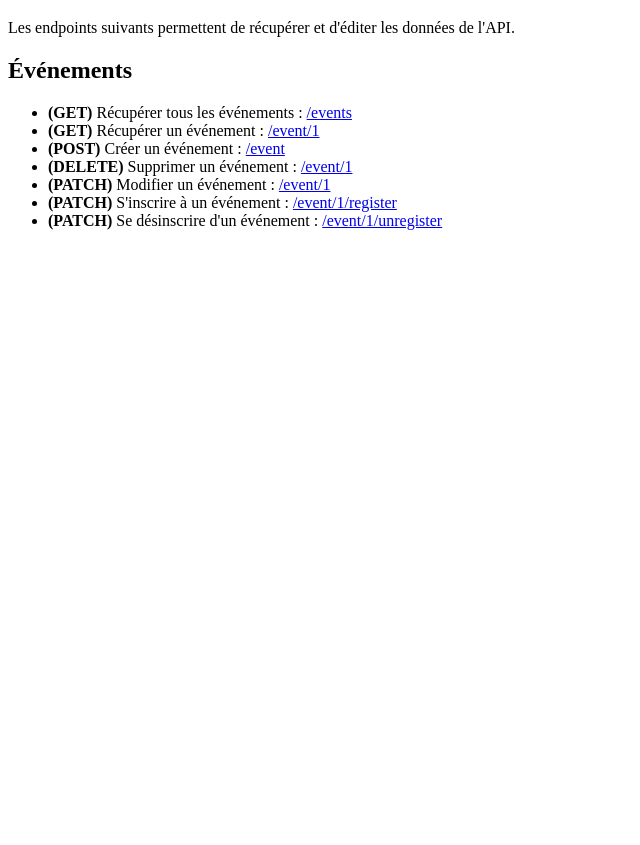
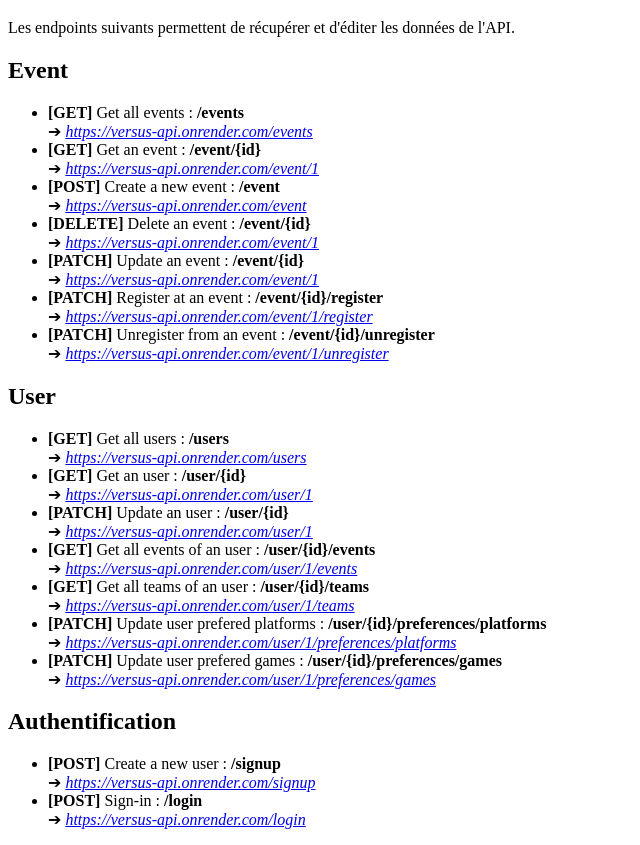
Before and after one commit to rami-rostom/versus-api, a website: page index.html in a window 1280 px wide. Shown: the part 61-906 px from the top of the page, without its empty margins (0-640 px from the left). Before the commit the page ends 800 px from the top, so only its background shows below. Drawn offline with Linux system fonts and the light colour scheme.

Commit message:
:memo: docs: edit endpoints html doc

```diff
--- a/index.html
+++ b/index.html
@@ -9,15 +9,64 @@
   <h1>VERSUS - Documentation API</h1>
   <p>Les endpoints suivants permettent de récupérer et d'éditer les données de l'API.</p>
 
-  <h2>Événements</h2>
+  <h2>Event</h2>
   <ul>
-    <li><b>(GET)</b> Récupérer tous les événements : <a href="https://versus-api.onrender.com/events">/events</a></li>
-    <li><b>(GET)</b> Récupérer un événement : <a href="https://versus-api.onrender.com/event/1">/event/1</a></li>
-    <li><b>(POST)</b> Créer un événement : <a href="https://versus-api.onrender.com/event">/event</a></li>
-    <li><b>(DELETE)</b> Supprimer un événement : <a href="https://versus-api.onrender.com/event/1">/event/1</a></li>
-    <li><b>(PATCH)</b> Modifier un événement : <a href="https://versus-api.onrender.com/event/1">/event/1</a></li>
-    <li><b>(PATCH)</b> S'inscrire à un événement : <a href="https://versus-api.onrender.com/event/1/register">/event/1/register</a></li>
-    <li><b>(PATCH)</b> Se désinscrire d'un événement : <a href="https://versus-api.onrender.com/event/1/unregister">/event/1/unregister</a></li>
+    <li>
+      <b>[GET]</b> Get all events : <b>/events</b> <br> ➔ <em><a href="https://versus-api.onrender.com/events">https://versus-api.onrender.com/events</a></em>
+    </li>
+    <li>
+      <b>[GET]</b> Get an event : <b>/event/{id}</b> <br> ➔ <em><a href="https://versus-api.onrender.com/event/1">https://versus-api.onrender.com/event/1</a></em>
+    </li>
+    <li>
+      <b>[POST]</b> Create a new event : <b>/event</b> <br> ➔ <em><a href="https://versus-api.onrender.com/event">https://versus-api.onrender.com/event</a></em>
+    </li>
+    <li>
+      <b>[DELETE]</b> Delete an event : <b>/event/{id}</b> <br> ➔ <em><a href="https://versus-api.onrender.com/event/1">https://versus-api.onrender.com/event/1</a></em>
+    </li>
+    <li>
+      <b>[PATCH]</b> Update an event : <b>/event/{id}</b> <br> ➔ <em><a href="https://versus-api.onrender.com/event/1">https://versus-api.onrender.com/event/1</a></em>
+    </li>
+    <li>
+      <b>[PATCH]</b> Register at an event : <b>/event/{id}/register</b> <br> ➔ <em><a href="https://versus-api.onrender.com/event/1/register">https://versus-api.onrender.com/event/1/register</a></em>
+    </li>
+    <li>
+      <b>[PATCH]</b> Unregister from an event : <b>/event/{id}/unregister</b> <br> ➔ <em><a href="https://versus-api.onrender.com/event/1/unregister">https://versus-api.onrender.com/event/1/unregister</a></em>
+    </li>
+  </ul>
+
+  <h2>User</h2>
+  <ul>
+    <li>
+      <b>[GET]</b> Get all users : <b>/users</b> <br> ➔ <em><a href="https://versus-api.onrender.com/users">https://versus-api.onrender.com/users</a></em>
+    </li>
+    <li>
+      <b>[GET]</b> Get an user : <b>/user/{id}</b> <br> ➔ <em><a href="https://versus-api.onrender.com/user/1">https://versus-api.onrender.com/user/1</a></em>
+    </li>
+    <li>
+      <b>[PATCH]</b> Update an user : <b>/user/{id}</b> <br> ➔ <em><a href="https://versus-api.onrender.com/user/1">https://versus-api.onrender.com/user/1</a></em>
+    </li>
+    <li>
+      <b>[GET]</b> Get all events of an user : <b>/user/{id}/events</b> <br> ➔ <em><a href="https://versus-api.onrender.com/user/1/events">https://versus-api.onrender.com/user/1/events</a></em>
+    </li>
+    <li>
+      <b>[GET]</b> Get all teams of an user : <b>/user/{id}/teams</b> <br> ➔ <em><a href="https://versus-api.onrender.com/user/1/teams">https://versus-api.onrender.com/user/1/teams</a></em>
+    </li>
+    <li>
+      <b>[PATCH]</b> Update user prefered platforms : <b>/user/{id}/preferences/platforms</b> <br> ➔ <em><a href="https://versus-api.onrender.com/user/1/preferences/platforms">https://versus-api.onrender.com/user/1/preferences/platforms</a></em>
+    </li>
+    <li>
+      <b>[PATCH]</b> Update user prefered games : <b>/user/{id}/preferences/games</b> <br> ➔ <em><a href="https://versus-api.onrender.com/user/1/preferences/games">https://versus-api.onrender.com/user/1/preferences/games</a></em>
+    </li>
+  </ul>
+
+  <h2>Authentification</h2>
+  <ul>
+    <li>
+      <b>[POST]</b> Create a new user : <b>/signup</b> <br> ➔ <em><a href="https://versus-api.onrender.com/signup">https://versus-api.onrender.com/signup</a></em>
+    </li>
+    <li>
+      <b>[POST]</b> Sign-in : <b>/login</b> <br> ➔ <em><a href="https://versus-api.onrender.com/login">https://versus-api.onrender.com/login</a></em>
+    </li>
   </ul>
 </body>
 </html>
```
